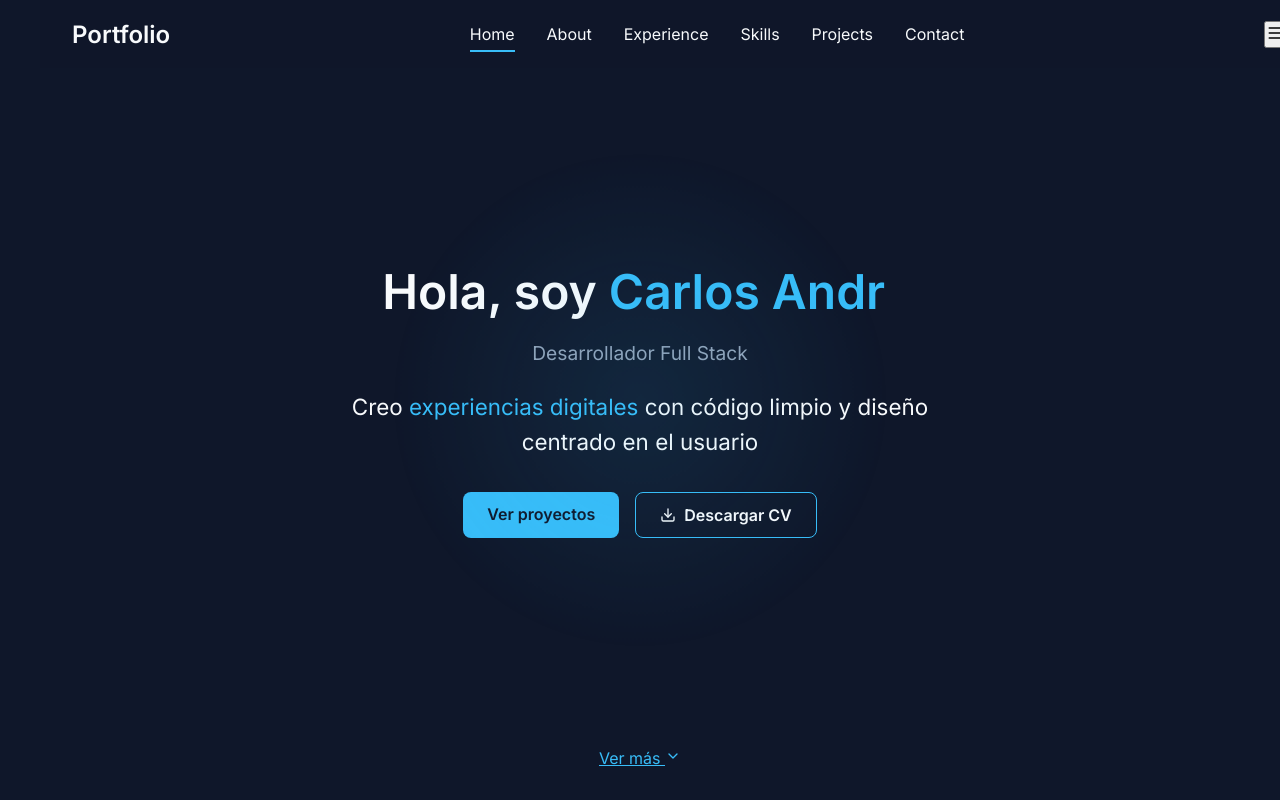
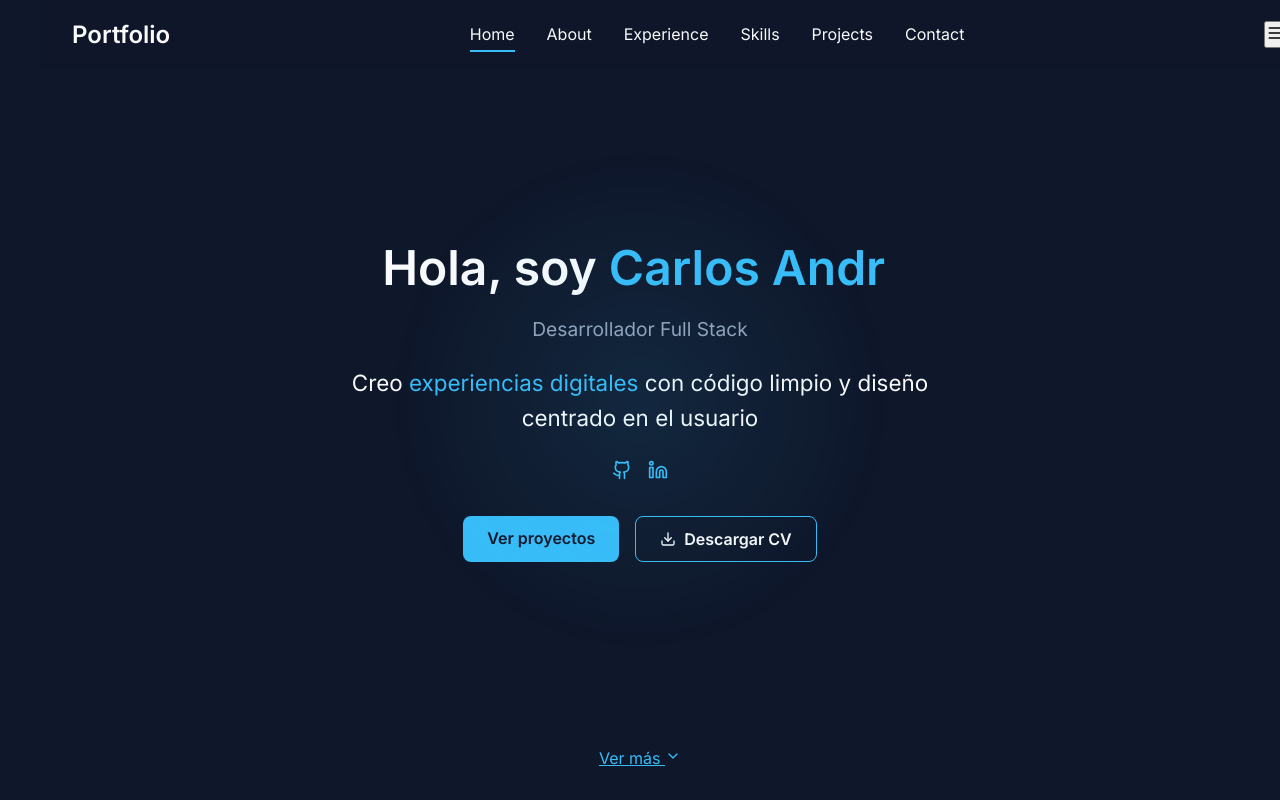
Before and after one commit to cdelriot1121/mi-portafolio, a React (Vite) app: page / in a window 1280 px wide. Shown: the top 800 px of the page. Built offline with nearby package versions, Linux system fonts and the light colour scheme.

Commit message:
feat: algunas mejoras en el apartado del hero

```diff
--- a/src/components/hero.jsx
+++ b/src/components/hero.jsx
@@ -1,8 +1,11 @@
 import { motion } from "framer-motion";
-import { ChevronDown, Download } from "lucide-react";
+import { ChevronDown, Download, Github, Linkedin } from "lucide-react";
 import TypeWriter from "./utils/TypeWriter";
 
 const Hero = () => {
+  // Variable para controlar si el CV está disponible
+  const hasCVFile = false; // Cambia a true cuando tengas el archivo
+
   return (
     <section id="home" className="hero">
       <motion.div
@@ -18,9 +21,36 @@ const Hero = () => {
         </h2>
         <p className="hero-description">Desarrollador Full Stack</p>
 
-        <p className="hero-tagline">
+        {/* Añadimos una animación de fade-in para esta línea */}
+        <motion.p
+          className="hero-tagline"
+          initial={{ opacity: 0 }}
+          animate={{ opacity: 1 }}
+          transition={{ delay: 0.5, duration: 0.8 }}
+        >
           Creo <span className="highlight">experiencias digitales</span> con código limpio y diseño centrado en el usuario
-        </p>
+        </motion.p>
+
+        {/* Redes sociales */}
+        <motion.div
+          initial={{ opacity: 0 }}
+          animate={{ opacity: 1 }}
+          transition={{ delay: 0.8, duration: 0.8 }}
+          className="hero-social"
+          style={{
+            display: 'flex',
+            justifyContent: 'center',
+            gap: '1rem',
+            margin: '1rem 0'
+          }}
+        >
+          <a href="https://github.com/cdelriot1121" target="_blank" rel="noopener noreferrer" aria-label="GitHub">
+            <Github size={20} />
+          </a>
+          <a href="https://www.linkedin.com/in/carlos-andres-drt/" target="_blank" rel="noopener noreferrer" aria-label="LinkedIn">
+            <Linkedin size={20} />
+          </a>
+        </motion.div>
 
         <motion.div
           initial={{ opacity: 0 }}
@@ -28,10 +58,27 @@ const Hero = () => {
           transition={{ delay: 1, duration: 0.8 }}
           className="hero-actions"
         >
-          <a href="#projects" className="primary-button">
+          <a
+            href="#projects"
+            className="primary-button"
+            onClick={(e) => {
+              e.preventDefault();
+              document.getElementById('projects').scrollIntoView({ behavior: 'smooth' });
+            }}
+          >
             Ver proyectos
           </a>
-          <a href="/cv.pdf" className="secondary-button" download>
+          <a
+            href="/mi-portafolio/cv.pdf"
+            className="secondary-button"
+            download
+            onClick={(e) => {
+              if (!hasCVFile) {
+                e.preventDefault();
+                alert('CV en proceso de actualización. ¡Estará disponible pronto!');
+              }
+            }}
+          >
             <Download size={16} />
             Descargar CV
           </a>
@@ -43,7 +90,14 @@ const Hero = () => {
           transition={{ delay: 1.5, duration: 0.8 }}
           className="hero-scroll"
         >
-          <a href="#about" className="highlight-link">
+          <a
+            href="#about"
+            className="highlight-link"
+            onClick={(e) => {
+              e.preventDefault();
+              document.getElementById('about').scrollIntoView({ behavior: 'smooth' });
+            }}
+          >
             Ver más <ChevronDown size={16} className="animate-bounce" />
           </a>
         </motion.div>
```
